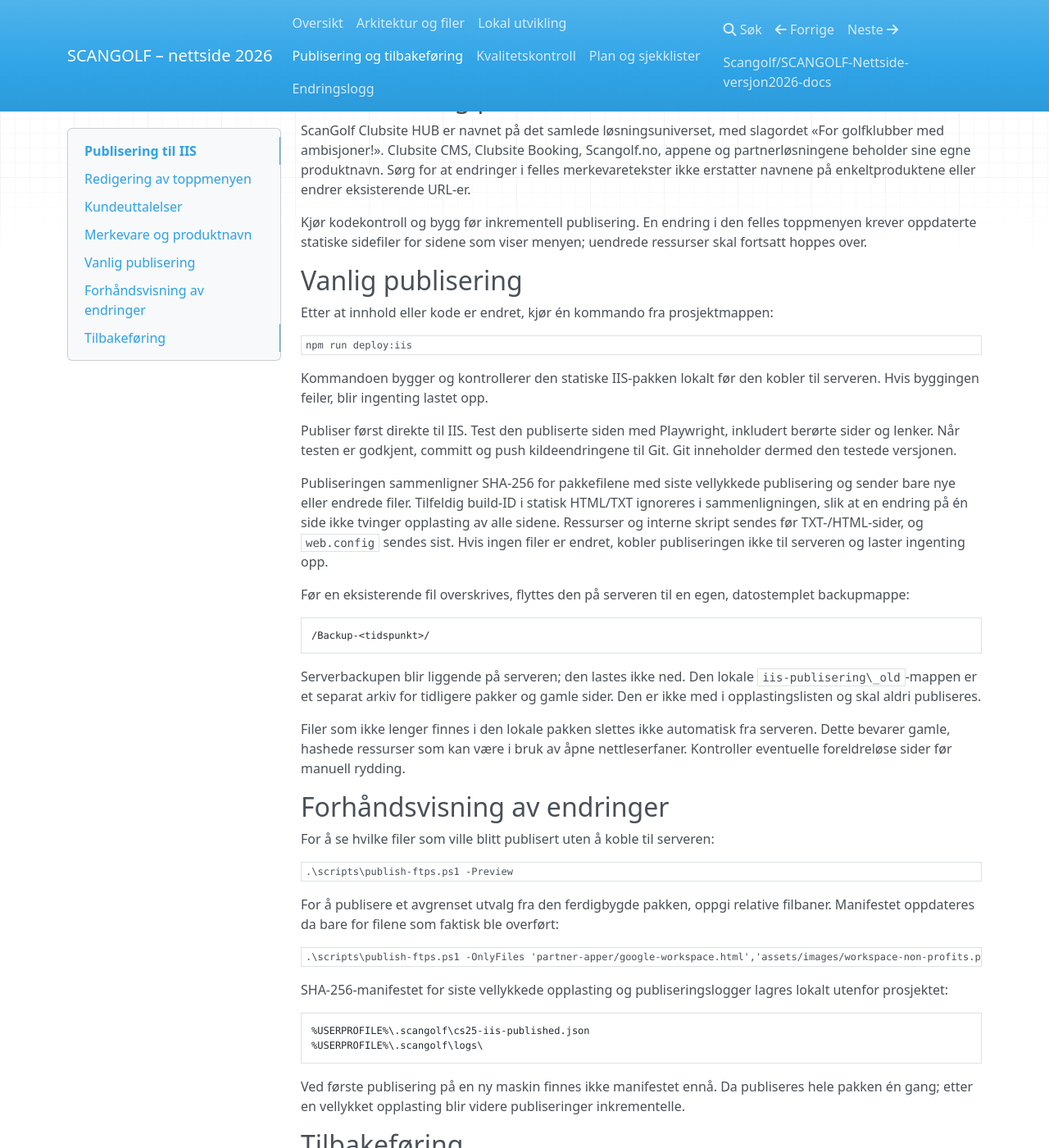
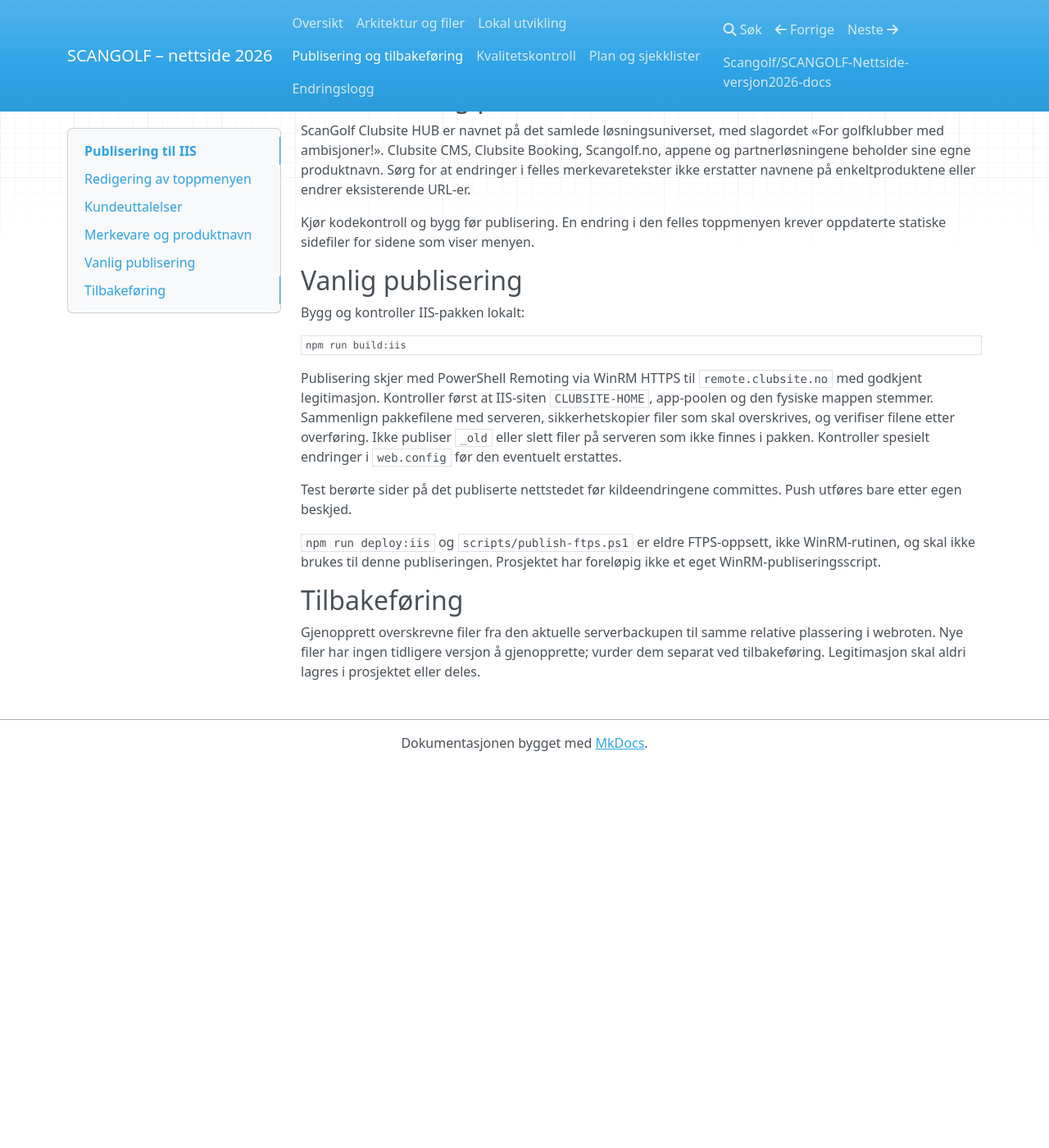
Before and after one commit to Scangolf/SCANGOLF-Nettside-versjon2026-docs, an MkDocs documentation site: the page built from docs/publisering.md, in a window 1280 px wide and 1400 px high, scrolled down 383 px. Shown: the whole window at 82% size. Built offline with MkDocs 1.6.1, drawn with Linux system fonts in a browser that asks for light colours; nearby versions of some CDN libraries; after the commit the page ends 1317 px from its top, so only the background shows below that; some of the changed text lies outside the part shown.

````diff
--- a/docs/publisering.md
+++ b/docs/publisering.md
@@ -22,80 +22,35 @@ Scangolf.no, appene og partnerløsningene beholder sine egne produktnavn.
 Sørg for at endringer i felles merkevaretekster ikke erstatter navnene på
 enkeltproduktene eller endrer eksisterende URL-er.
 
-Kjør kodekontroll og bygg før inkrementell publisering. En endring i den
-felles toppmenyen krever oppdaterte statiske sidefiler for sidene som viser
-menyen; uendrede ressurser skal fortsatt hoppes over.
+Kjør kodekontroll og bygg før publisering. En endring i den felles
+toppmenyen krever oppdaterte statiske sidefiler for sidene som viser menyen.
 
 ## Vanlig publisering
 
-Etter at innhold eller kode er endret, kjør én kommando fra prosjektmappen:
+Bygg og kontroller IIS-pakken lokalt:
 
 ```powershell
-npm run deploy:iis
+npm run build:iis
 ```
 
-Kommandoen bygger og kontrollerer den statiske IIS-pakken lokalt før den
-kobler til serveren. Hvis byggingen feiler, blir ingenting lastet opp.
+Publisering skjer med PowerShell Remoting via WinRM HTTPS til
+`remote.clubsite.no` med godkjent legitimasjon. Kontroller først at IIS-siten
+`CLUBSITE-HOME`, app-poolen og den fysiske mappen stemmer. Sammenlign
+pakkefilene med serveren, sikkerhetskopier filer som skal overskrives, og
+verifiser filene etter overføring. Ikke publiser `_old` eller slett filer på
+serveren som ikke finnes i pakken. Kontroller spesielt endringer i
+`web.config` før den eventuelt erstattes.
 
-Publiser først direkte til IIS. Test den publiserte siden med Playwright,
-inkludert berørte sider og lenker. Når testen er godkjent, committ og push
-kildeendringene til Git. Git inneholder dermed den testede versjonen.
+Test berørte sider på det publiserte nettstedet før kildeendringene committes.
+Push utføres bare etter egen beskjed.
 
-Publiseringen sammenligner SHA-256 for pakkefilene med siste vellykkede
-publisering og sender bare nye eller endrede filer. Tilfeldig build-ID i
-statisk HTML/TXT ignoreres i sammenligningen, slik at en endring på én side
-ikke tvinger opplasting av alle sidene. Ressurser og interne skript sendes
-før TXT-/HTML-sider, og `web.config` sendes sist. Hvis ingen filer er endret,
-kobler publiseringen ikke til serveren og laster ingenting opp.
-
-Før en eksisterende fil overskrives, flyttes den på serveren til en egen,
-datostemplet backupmappe:
-
-```text
-/Backup-<tidspunkt>/
-```
-
-Serverbackupen blir liggende på serveren; den lastes ikke ned. Den lokale
-`iis-publisering\_old`-mappen er et separat arkiv for tidligere pakker og
-gamle sider. Den er ikke med i opplastingslisten og skal aldri publiseres.
-
-Filer som ikke lenger finnes i den lokale pakken slettes ikke automatisk fra
-serveren. Dette bevarer gamle, hashede ressurser som kan være i bruk av åpne
-nettleserfaner. Kontroller eventuelle foreldreløse sider før manuell rydding.
-
-## Forhåndsvisning av endringer
-
-For å se hvilke filer som ville blitt publisert uten å koble til serveren:
-
-```powershell
-.\scripts\publish-ftps.ps1 -Preview
-```
-
-For å publisere et avgrenset utvalg fra den ferdigbygde pakken, oppgi relative
-filbaner. Manifestet oppdateres da bare for filene som faktisk ble overført:
-
-```powershell
-.\scripts\publish-ftps.ps1 -OnlyFiles 'partner-apper/google-workspace.html','assets/images/workspace-non-profits.png'
-```
-
-SHA-256-manifestet for siste vellykkede opplasting og publiseringslogger
-lagres lokalt utenfor prosjektet:
-
-```text
-%USERPROFILE%\.scangolf\cs25-iis-published.json
-%USERPROFILE%\.scangolf\logs\
-```
-
-Ved første publisering på en ny maskin finnes ikke manifestet ennå. Da
-publiseres hele pakken én gang; etter en vellykket opplasting blir videre
-publiseringer inkrementelle.
+`npm run deploy:iis` og `scripts/publish-ftps.ps1` er eldre FTPS-oppsett,
+ikke WinRM-rutinen, og skal ikke brukes til denne publiseringen. Prosjektet
+har foreløpig ikke et eget WinRM-publiseringsscript.
 
 ## Tilbakeføring
 
-De overskrevne serverfilene ligger i `/Backup-<tidspunkt>/` på serveren.
-Flytt ønsket fil tilbake til samme relative plassering i webroten via FTPS.
-Nye filer har ingen tidligere versjon å gjenopprette; publiser den tidligere
-pakken på nytt for å tilbakeføre dem.
-
-Påloggingen leses fra `%USERPROFILE%\.scangolf\cs25-ftp-credentials.ps1`.
-Denne private filen skal ikke flyttes inn i prosjektmappen eller deles.
+Gjenopprett overskrevne filer fra den aktuelle serverbackupen til samme
+relative plassering i webroten. Nye filer har ingen tidligere versjon å
+gjenopprette; vurder dem separat ved tilbakeføring. Legitimasjon skal aldri
+lagres i prosjektet eller deles.
````
Also changed, not shown: docs/arkitektur.md (+5 -0 lines).
